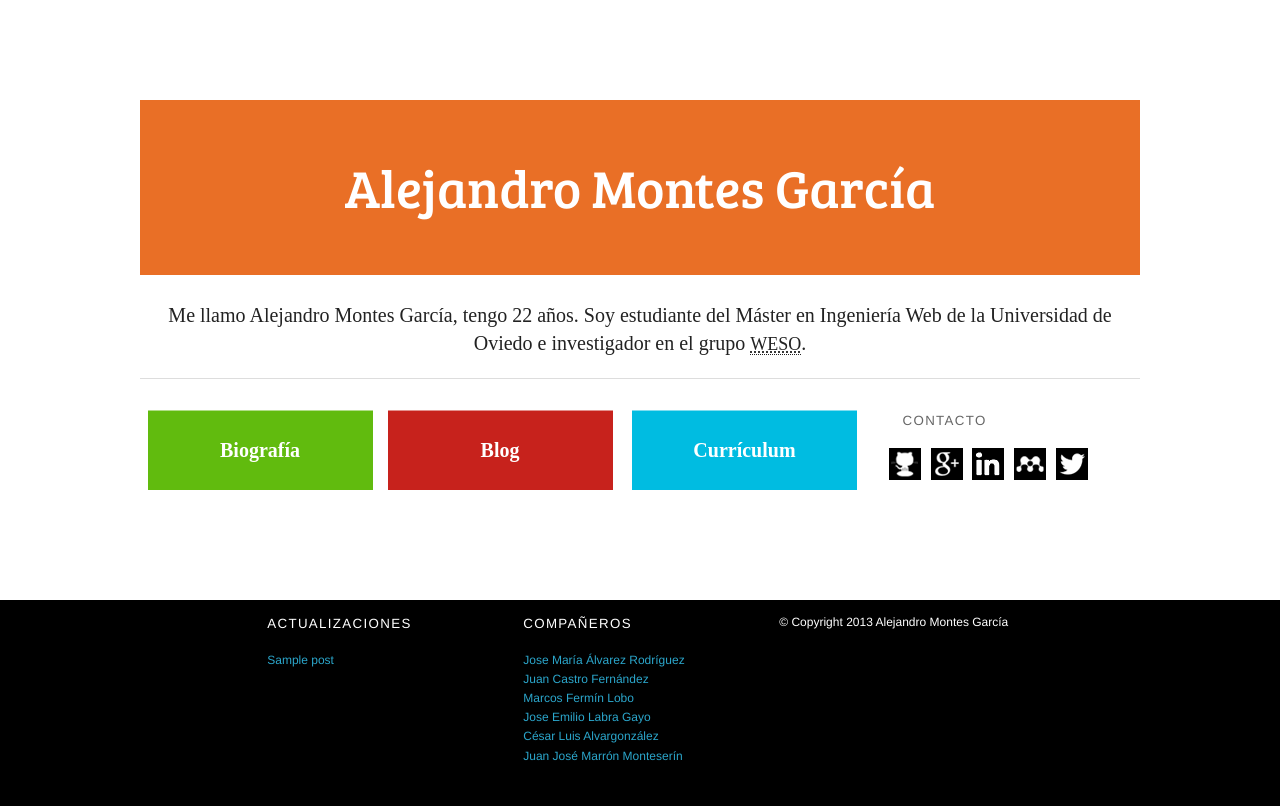
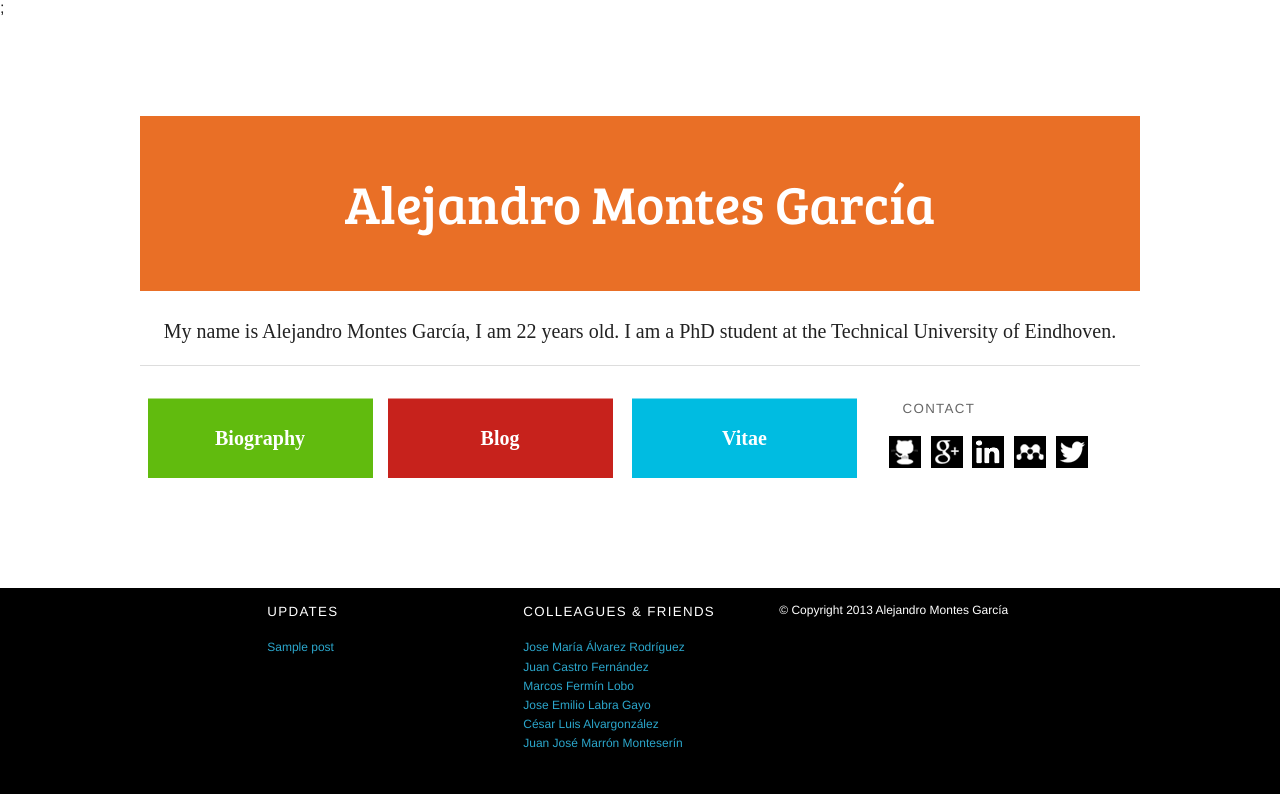
Before and after one commit to alexmontesg/personal-web, a PHP site: page / in a window 1280 px wide. Run offline with PHP 8.4, Linux system fonts and the light colour scheme; tables that the repository leaves empty or names only in its code hold one stand-in row (values such as "Sample post"); some web fonts are replaced.

Commit message:
Added translation function
Added translation function
Translated footer and index pages

```diff
--- a/footer.php
+++ b/footer.php
@@ -3,7 +3,7 @@
 		<div class="large-4 small-12 columns">
 			<header>
 				<p>
-					Actualizaciones
+					<?php translate('updates')?>
 				</p>
 			</header>
 					<ul class="no-bullet">
@@ -21,7 +21,7 @@
 				<div class="large-4 small-12 columns">
 					<header>
 						<p>
-							Compañeros
+							<?php translate('colleagues')?>
 						</p>
 					</header>
 					<ul class="no-bullet">
--- /dev/null
+++ b/includes/translate.php
@@ -0,0 +1,28 @@
+<?php
+function getAge() {
+	$dia = date('j');
+	$mes = date('n');
+	$ano = date('Y');
+	$dianaz = 12;
+	$mesnaz = 11;
+	$anonaz = 1990;
+	if (($mesnaz == $mes && $dianaz > $dia) || $mesnaz > $mes) {
+		$ano = ($ano - 1);
+	}
+	return ($ano - $anonaz);
+}
+
+
+function translate($phrase) {
+	switch ($_SERVER['HTTP_ACCEPT_LANGUAGE']) {
+		case 'es':
+			require './lang/es.php';
+			echo $dicc[$phrase];
+		break;
+		default:
+			require './lang/en.php';
+			echo $dicc[$phrase];
+		break;
+	}
+}
+?>
--- a/index.php
+++ b/index.php
@@ -1,3 +1,4 @@
+<?php include_once 'includes/translate.php' ?>;
 <!DOCTYPE html>
 <!--[if lt IE 7]>      <html class="no-js lt-ie9 lt-ie8 lt-ie7"> <![endif]-->
 <!--[if IE 7]>         <html class="no-js lt-ie9 lt-ie8"> <![endif]-->
@@ -27,7 +28,7 @@
 		<header class="row">
 			<h1 id="name">Ale<wbr>jandro</wbr>
 			Montes García</h1>
-			<h3 class="hide-for-small" id="description">Me llamo Alejandro Montes García, tengo 22 años. Soy estudiante del Máster en Ingeniería Web de la Universidad de Oviedo e investigador en el grupo <abbr title="Web Semantics Oviedo">WESO</abbr>.</h3>
+			<h3 class="hide-for-small" id="description"><?php translate('description')?></h3>
 			<hr class="hide-for-small"/>
 		</header>
 
@@ -36,25 +37,25 @@
 				<a href="biography">
 				<div class="button large-4 small-12 columns" id="bio-panel">
 					<p>
-						Biografía
+						<?php translate('bio')?>
 					</p>
 				</div> </a>
 				<a href="blog">
 				<div class="button small-12" id="blog-panel">
 					<p>
-						Blog
+						<?php translate('blog')?>
 					</p>
 				</div> </a>
 				<a href="vitae">
 				<div class="button small-12" id="cv-panel">
 					<p>
-						Currículum
+						<?php translate('cv')?>
 					</p>
 				</div> </a>
 			</nav>
 			<div class="large-3 small-12 columns" id="social">
 				<p>
-					Contacto
+					<?php translate('contact')?>
 				</p>
 				<ul class="inline-list">
 					<li>
--- /dev/null
+++ b/lang/en.php
@@ -0,0 +1,11 @@
+<?php
+$dicc = array(
+	'description' => 'My name is Alejandro Montes García, I am ' . getAge() . ' years old. I am a PhD student at the Technical University of Eindhoven.',
+	'bio' => 'Biography',
+	'blog' => 'Blog',
+	'cv' => 'Vitae',
+	'contact' => 'Contact',
+	'updates' => 'Updates',
+	'colleagues' => 'Colleagues & Friends'
+);
+?>
```
Also changed, not shown: lang/es.php (added, +11 -0 lines).
